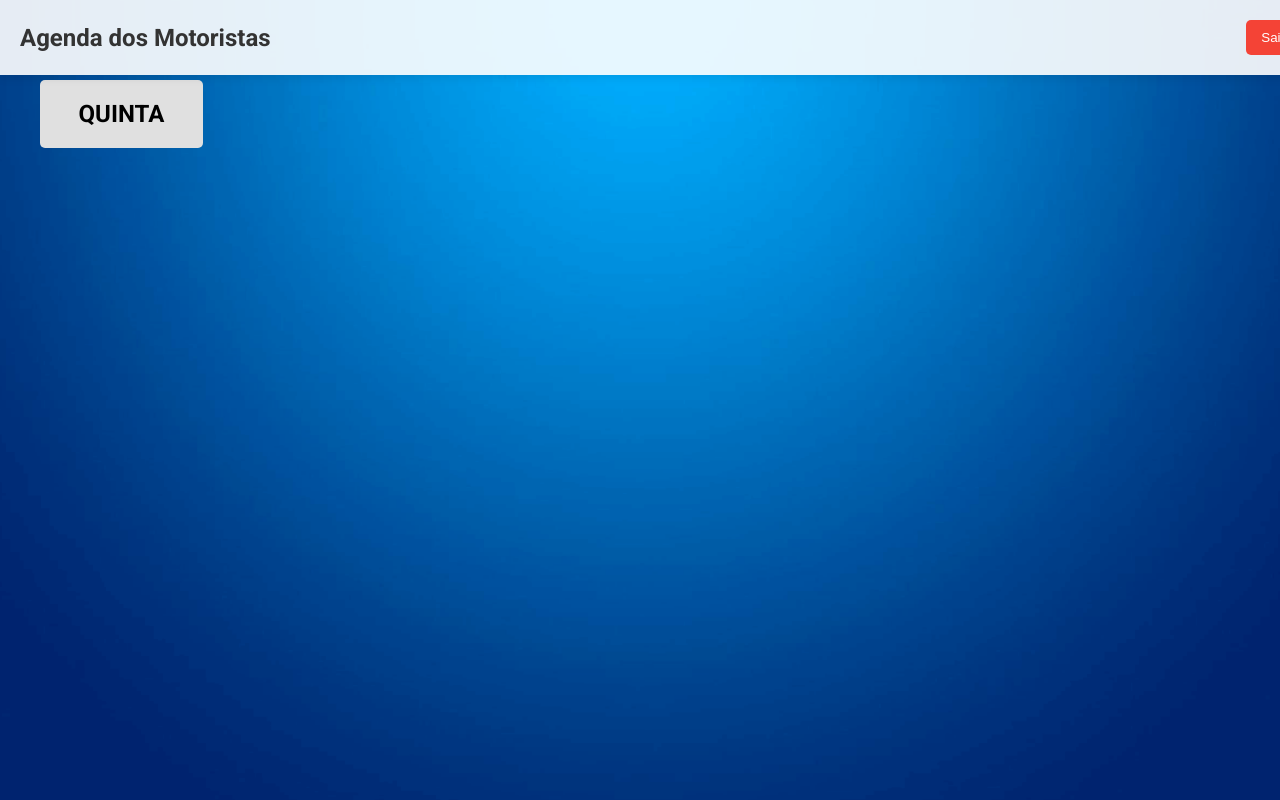
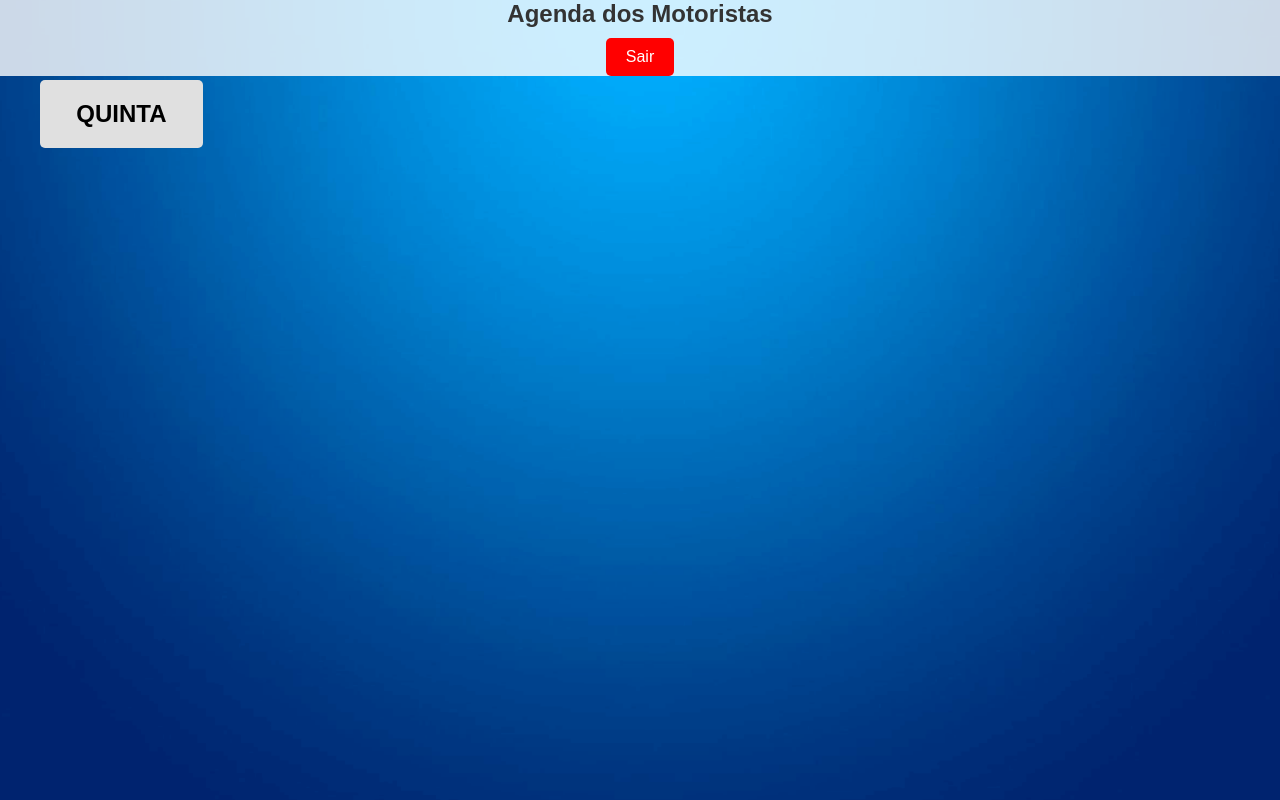
Before and after one commit to bloodking1904/testnoe, a plain HTML site: page index.html in a window 1280 px wide. Drawn offline with Linux system fonts and the light colour scheme; no server answers; sample sign-in values are in the browser's storage.

Commit message:
Update styles.css

```diff
--- a/styles.css
+++ b/styles.css
@@ -1,6 +1,7 @@
+
 /* Estilos Gerais */
 body {
-    font-family: 'Roboto', sans-serif;
+    font-family: 'Arial', sans-serif;
     margin: 0;
     padding: 0;
     background-image: url('https://raw.githubusercontent.com/bloodking1904/testnoe/master/fundo_login.png');
@@ -20,15 +21,11 @@ body {
     position: fixed; /* Fixa o cabeçalho na parte superior */
     top: 0;
     left: 0;
-    display: flex;
-    justify-content: space-between;
+    width: 100%; /* Garante que o cabeçalho ocupe toda a largura */
     text-align: center;
-    align-items: center;
     margin-bottom: 20px;
-    width: 100%;
-    padding: 20px;
-    background-color: rgba(255, 255, 255, 0.9);
-    box-shadow: 0 2px 10px rgba(0, 0, 0, 0.1);
+   /* box-sizing: border-box; /* Inclui padding e border na largura total */
+    background-color: rgba(255, 255, 255, 0.8); /* Fundo levemente transparente para o cabeçalho */
     z-index: 1000; /* Garante que o cabeçalho fique acima de outros elementos */
 }
 
@@ -39,16 +36,18 @@ body {
 }
 
 .header button {
-    padding: 10px 15px;
+    margin-top: 10px;
+    padding: 10px 20px;
+    color: white;
     border: none;
     border-radius: 5px;
     cursor: pointer;
-    transition: background-color 0.3s;
+    font-size: 16px;
+    transition: background 0.3s;
 }
 
 .header .sair-button {
-    background-color: #f44336; /* Vermelho */
-    color: white;
+    background-color: red; /* Botão Sair */
 }
 
 .header .limpar-cache-button {
```
